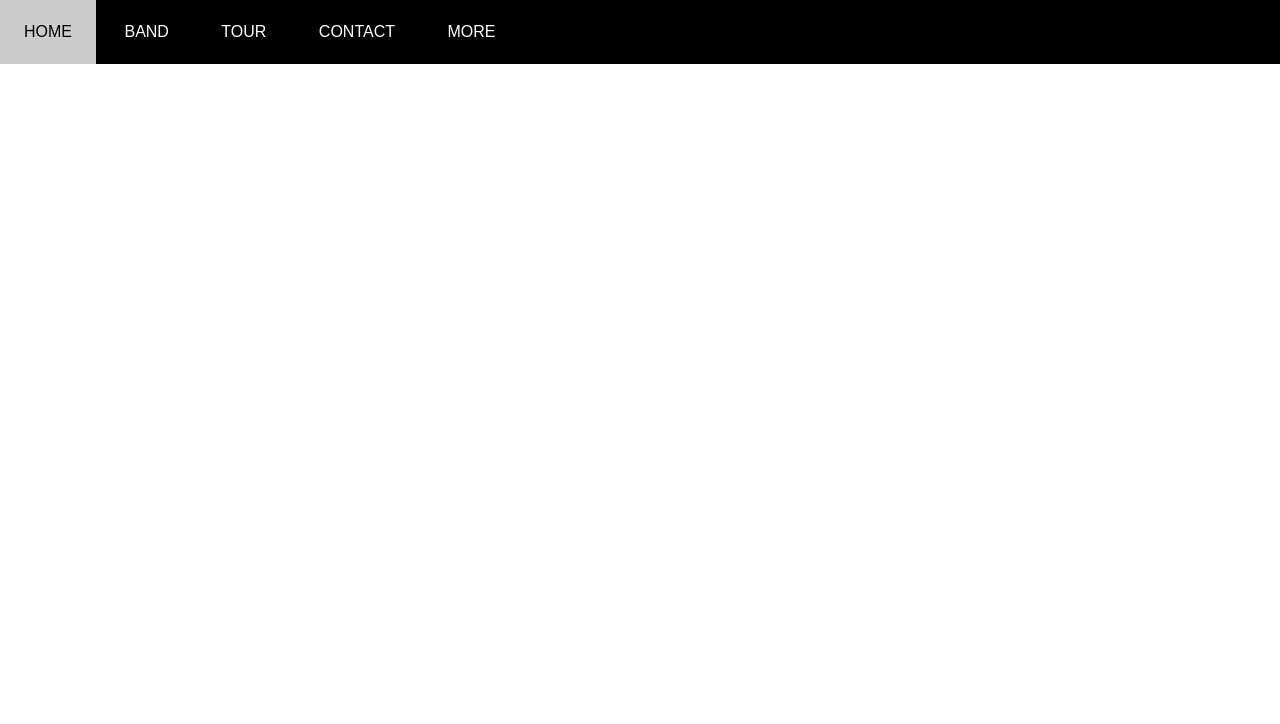
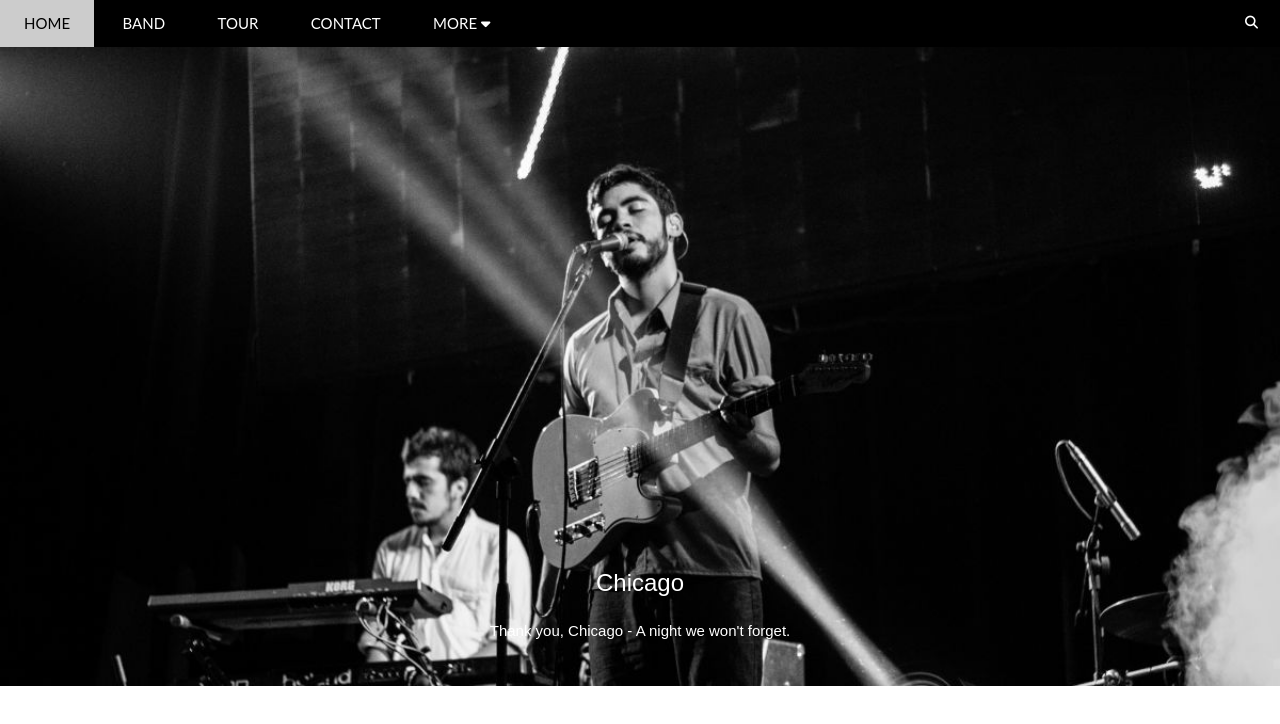
Before and after one commit to duyhau0802/w3_band, a plain HTML site: page index.html in a window 1280 px wide. Shown: the top 724 px of the page. Drawn offline with Linux system fonts and the light colour scheme.

Commit message:
add slide-section

```diff
--- a/assets/css/style.css
+++ b/assets/css/style.css
@@ -15,8 +15,9 @@
 :root {
     --hover_color : #ccc;
 }
-#main {
 
+#nav {
+    display: inline-block;
 }
 
 html {
@@ -24,14 +25,21 @@ html {
 }
 
 #header {
-    --header-size : 64px;
+    position: fixed;
+    top: 0;
+    width: 100%;
+    z-index: 2;
+    --header-size : 46.5px;
     height: var(--header-size);
-    background-color: black;
+    background-color: #000;
+    color : #fff;
 }
 
 #nav li {
     display: inline-block;
     position: relative;
+    font-size: 15px;
+    font-family : Lato, sans-serif;
 }
 
 #nav .subnav {
@@ -39,8 +47,8 @@ html {
     min-width: 160px;
     position: absolute;
     top:100%;
+    /* lay dung chieu cao cua the cha chua no */
     left:0;
-    background-color: #fff;
     box-shadow: 0 0 10px rgba(0, 0, 0, 0.3);
 }
 
@@ -80,12 +88,43 @@ html {
 
 }
 
+#header .search-btn {
+    float: right;
+    line-height: 46px;
+    padding: 0 22px;
+    font-size: small;
+}
+#header .search-btn:hover {
+    cursor: pointer;
+    color: #fff!important;
+    background-color: #f44336!important ;
+}
+
 #slider {
-    min-height: 500px;
-    background-color: #fff;
+    margin-top: 46px;
+    padding-top: 50%;
+    background: url('/assets/img/chicago.jpg') top center / cover no-repeat;
+    position: relative;
 }
+
+#slider .text-content {
+    position: absolute;
+    bottom : 47px;
+    color: white;
+    width: 100%;
+    text-align: center;
+}
+#slider .text-heading {
+    font-weight: 500;
+    font-size: 24px;
+}
+#slider .text-description {
+    font-size: 15px;
+    margin-top: 25px;
+}
+
 #content {
-
+    height: 1000px;
 }
 #footer {
 
--- a/index.html
+++ b/index.html
@@ -6,17 +6,21 @@
     <meta name="viewport" content="width=device-width, initial-scale=1.0" />
     <title>W3_Band</title>
     <link rel="stylesheet" href="./assets/css/style.css" />
+    <script src="https://kit.fontawesome.com/95ecd182ca.js" crossorigin="anonymous"></script>
   </head>
   <body>
     <div id="main">
       <div id="header">
+        <!-- Begin: Nav -->
         <ul id="nav">
           <li><a href="">Home</a></li>
           <li><a href="">Band</a></li>
           <li><a href="">Tour</a></li>
           <li><a href="">Contact</a></li>
           <li>
-            <a href="">More</a>
+            <a href="#">More
+              <i class="fa fa-caret-down"></i>
+            </a>
             <ul class="subnav">
               <li><a href="">Merchandise</a></li>
               <li><a href="">Extras</a></li>
@@ -24,10 +28,26 @@
             </ul>
           </li>
         </ul>
+        <!-- End: Nav -->
+
+        <!-- Begin: Search -->
+        <div class="search-btn">
+          <i class="fa fa-search"></i>
+        </div>
+        <!-- End: Search -->
+
       </div>
 
-      <div id="slider"></div>
-
+      <div id="slider">
+        <div class="text-content">
+          <h2 class="text-heading">
+            Chicago
+          </h2>
+          <div class="text-description">
+            Thank you, Chicago - A night we won't forget.
+          </div>
+        </div>
+      </div>
       <div id="content"></div>
 
       <div id="footer"></div>
```
Also changed, not shown: assets/img/chicago.jpg (added).
